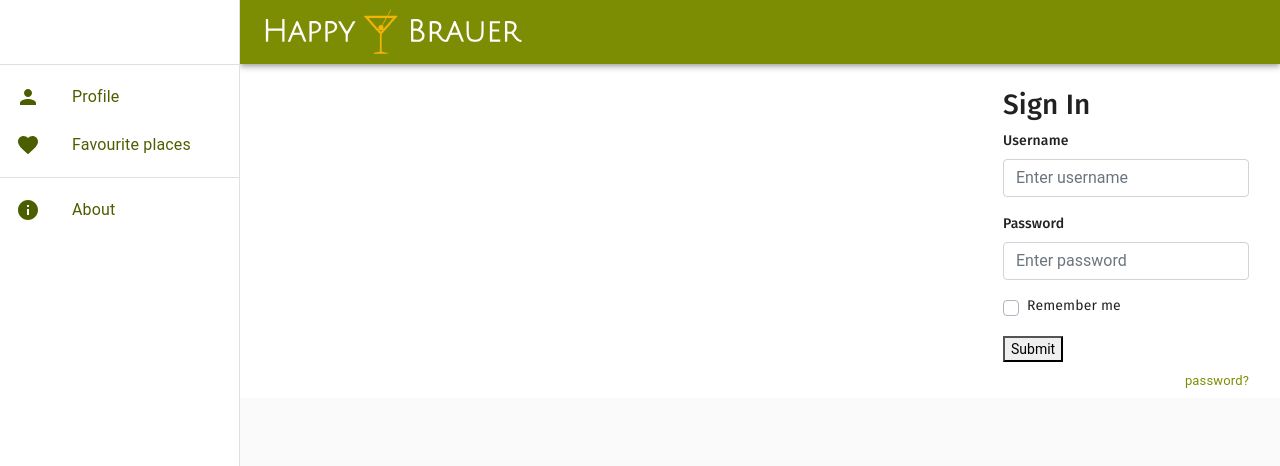
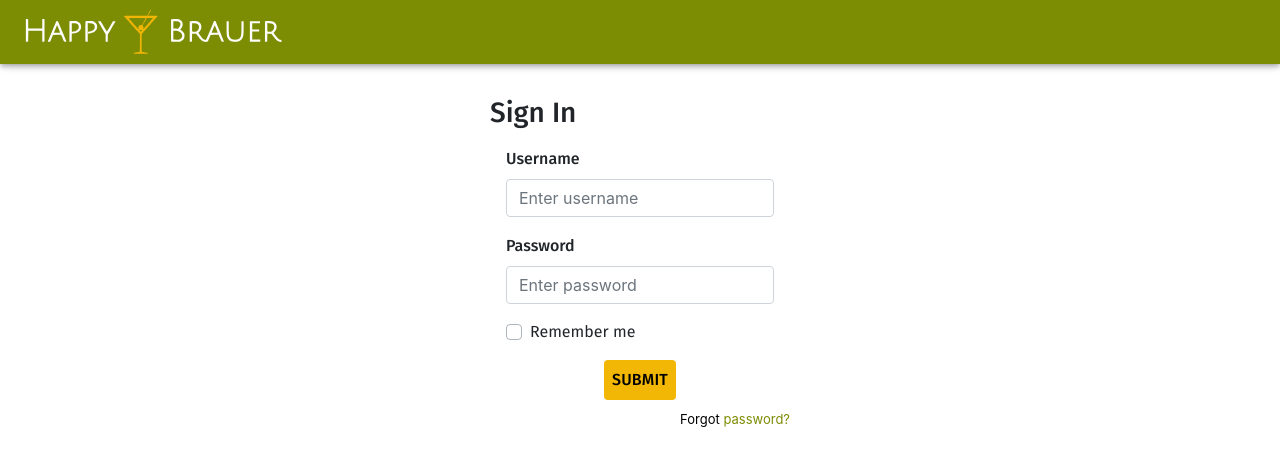
Before and after one commit to anneloes94/Happy-Hour, a React (Create React App) app in the folder client/: page / in a window 1280 px wide. Shown: the top 466 px of the page. Built offline with nearby package versions, Linux system fonts and the light colour scheme; no server answers; what google-maps-react, react-geocode would draw is missing.

Commit message:
Login page styling fixed @cassandralin

```diff
--- a/client/src/components/Login.css
+++ b/client/src/components/Login.css
@@ -3,9 +3,49 @@
 
 .container {
   margin-top: 80px;
-  display: grid;
-  margin-right: 200px;
+  /* display: fl; */
+
+
 }
+
+.form-group {
+  margin: 1em;
+  max-width: 300px;
+  margin-right: auto;
+  margin-left: auto;
+}
+
+.form-element {
+  margin: 1em;
+}
+
+.submit-button {
+  margin-right: auto;
+  margin-left: auto;
+  display: flex;
+  background-color:#f2b705;
+  color: rgb(0, 0, 0);
+  border-radius: 4px;
+  border: none;
+  font-size: 1rem;
+  font-family: 'Fira Sans', sans-serif;
+  /* font-weight: 400; */
+  line-height: 1.5;
+  letter-spacing: 0.00938em;
+  padding: 0.5em;
+  text-transform: uppercase;
+    font-weight: 500;
+}
+
+.submit-button:hover {
+  background-color: #d89e00;
+}
+
+.sign-in{
+  margin-right: auto;
+  margin-left: auto;
+}
+
 * {
   box-sizing: border-box;
 }
@@ -27,18 +67,19 @@ body, html, .App, #root, .auth-wrapper {
   height: 60%;
 }
 
-.navbar-light {
+/* .navbar-light {
   background-color: white;
-  /* box-shadow: 0px 14px 80px rgba(34, 35, 58, 0.2); */
-}
+  box-shadow: 0px 14px 80px rgba(34, 35, 58, 0.2);
+} */
 
+/*
 .auth-wrapper {
   margin-left: 80px;
   /* display: flex; */
   /* justify-content: center; */
-  flex-direction: column;
+  /* flex-direction: column;
   text-align: left;
-}
+} */
 
 .auth-inner {
   width: 450px;
@@ -70,7 +111,7 @@ body, html, .App, #root, .auth-wrapper {
   text-align: right;
   font-size: 13px;
   padding-top: 10px;
-  color: white;
+  color: rgb(0, 0, 0);
   margin: 0;
 }
 
--- a/client/src/components/Login.js
+++ b/client/src/components/Login.js
@@ -1,72 +1,59 @@
 import React, { useState, Component } from "react";
 import { Button, FormGroup, FormControl, ControlLabel } from "react-bootstrap";
-import { Redirect } from 'react-router-dom'
-import "./Login.css"
-import NavBar from "./NavBar"
-import { ThemeProvider, createMuiTheme } from '@material-ui/core/styles';
+import { Redirect } from "react-router-dom";
+import "./Login.css";
+// import NavBar from "./NavBar";
+import AppBar from "@material-ui/core/AppBar";
+import IconButton from "@material-ui/core/IconButton";
+import MenuIcon from "@material-ui/icons/Menu";
+import Toolbar from "@material-ui/core/Toolbar";
+import Typography from "@material-ui/core/Typography";
+import { makeStyles, useTheme } from "@material-ui/core/styles";
+import Logo from "./Photos/Logo2_white.svg";
 
 const drawerWidth = 240;
-
-const theme = createMuiTheme({
-  palette: {
-    primary: {main: "#7C8C03" },
-    secondary: { main: '#f2b705' },
-    success: { main: "#4c5f00"},
-    contrastThreshold: 3,
-    tonalOffset: 0.2,
-    action: {selected: "#fff"},
-  },
-  status: {
-    danger: { main: '#F21138'},
-  },
-  overrides: {
-    MuiButton: { // Name of the component ⚛️ / style sheet
-        root: { // Name of the rule
-            backgroundColor: '#7C8C03', // Some CSS
-            color: "#fff",
-
-        },
-    },
-},
-});
 
 export default function Login() {
   const [redirect, setState] = useState(false);
 
   const setRedirect = () => {
     setState({
-      redirect: true,
-    })
+      redirect: true
+    });
   };
 
   const renderRedirect = () => {
     if (redirect) {
-      return <Redirect to ="/map" />
+      return <Redirect to="/map" />;
     }
   };
 
   return (
-
-          <nav className="navbar navbar-expand-lg navbar-light fixed-top">
-          <NavBar />
-          <div className="container">
-            <div className="collapse navbar-collapse" id="navbarTogglerDemo02">
+    <div>
+      <AppBar position="fixed">
+        <Toolbar>
+          <Typography variant="h6" noWrap>
+            <img src={Logo} height="50EM" position="center"></img>
+          </Typography>
+        </Toolbar>
+      </AppBar>
+      <div className="container" id="navbarTogglerDemo02">
       <ul className="navbar-nav ml-auto">
         <li className="nav-item">
-                <div theme={theme} >
-                <form>
+        <div >
+        <form className="form-group">
             <h3>Sign In</h3>
-                    <div className="form-group">
+            <div className="form-element">
                 <label>Username</label>
                 <input type="email" className="form-control" placeholder="Enter username" />
             </div>
 
-                    <div className="form-group">
+            <div className="form-element">
                 <label>Password</label>
                 <input type="password" className="form-control" placeholder="Enter password" />
             </div>
 
-                    <div className="form-group">
+            <div className="form-element">
                 <div className="custom-control custom-checkbox">
                     <input type="checkbox" className="custom-control-input" id="customCheck1" />
                     <label className="custom-control-label" htmlFor="customCheck1">Remember me</label>
@@ -74,7 +61,7 @@ export default function Login() {
             </div>
 
             {renderRedirect()}
-                    <button onClick={setRedirect}>Submit</button>
+            <button className="submit-button" onClick={setRedirect}>Submit</button>
             <p className="forgot-password text-right">
                 Forgot <a href="#">password?</a>
             </p>
@@ -86,7 +73,5 @@ export default function Login() {
       </ul>
     </div>
 </div>
-        </nav>
-
   );
-};
+}
```
Also changed, not shown: client/src/Loginscreen.js (deleted), 1 other file (tests, documents, lock files or other folders). Lines whose indentation alone changed are shown as unchanged.
